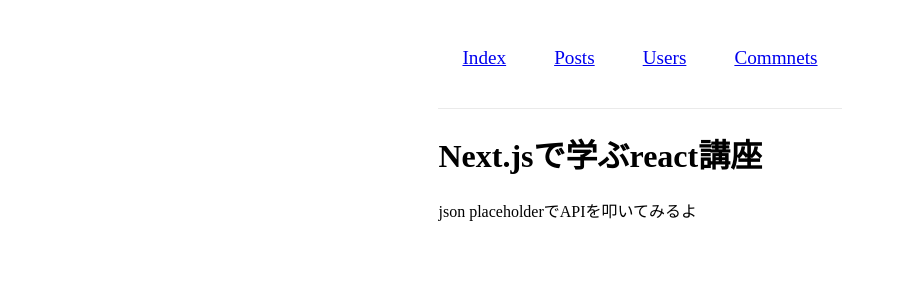
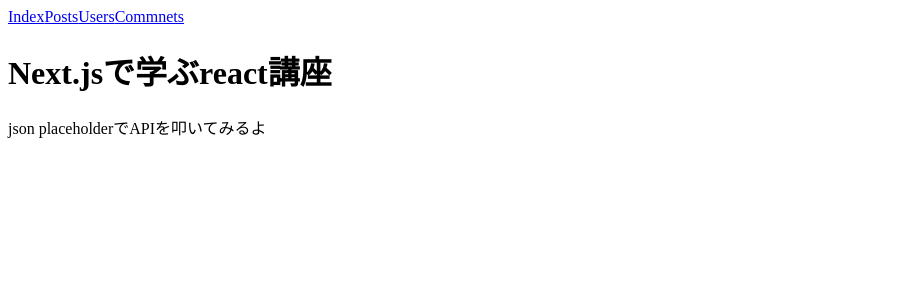
Before and after one commit to ishibashi0112/study_react, a Next.js app: page / in a window 1280 px wide. Shown: the top 300 px of the page, without its empty margins (0-897 px from the left). Built offline with nearby package versions, Linux system fonts and the light colour scheme.

Commit message:
💄 TailwindCSSにて既存のスタイルを置き換え

```diff
--- a/src/components/Header/Header.module.css
+++ /dev/null
@@ -1,21 +0,0 @@
-.header {
-  width: 100%;
-  height: 100px;
-  border-bottom: 1px solid #eaeaea;
-  display: flex;
-  justify-content: center;
-  align-items: center;
-
-}
-
-.ancher{
-  font-size: 1.2rem;
-  display: inline-block;
-  padding: 8px 24px;
-}
-
-.ancher:hover,
-.ancher:focus,
-.ancher:active {
-  color: #0070f3;
-}
--- a/src/components/Header/index.jsx
+++ b/src/components/Header/index.jsx
@@ -1,6 +1,4 @@
 import Link from "next/link"
-import Classes from "src/components/Header/Header.module.css"
-// import classes from '/Footer.module.css'
 
 export const Header = () => {
   const NAV_ITEMS = [
@@ -10,11 +8,11 @@
     {href: "/comments", label: "Commnets"},
   ]
   return (
-    <header className={Classes.header}>
+    <header className="flex justify-center items-center border-b  m-full h-24">
       {NAV_ITEMS.map((item) => {
         return (
           <Link key={item.href} href={item.href}>
-            <a className={Classes.ancher}>{item.label}</a>
+            <a className="inline-block py-2 px-6 text-xl hover:text-blue-500">{item.label}</a>
           </Link>
         )
       })}
--- a/src/components/Layout/Layout.module.css
+++ /dev/null
@@ -1,16 +0,0 @@
-.container {
-  min-height: 100vh;
-  padding: 0 0.5rem;
-  display: flex;
-  flex-direction: column;
-  align-items: center;
-  max-width: 600px;
-  margin: 0 auto;
-}
-
-@media (max-width: 600px) {
-  .grid {
-    width: 100%;
-    flex-direction: column;
-  }
-}
--- a/src/components/Layout/index.jsx
+++ b/src/components/Layout/index.jsx
@@ -1,8 +1,6 @@
-import classes from 'src/components/Layout/Layout.module.css';
-
 export const Layout = (props)=> {
   return(
-    <div className={classes.container}>
+    <div className="flex flex-col items-center mx-auto px-2 min-h-screen max-w-2xl">
       {props.children}
     </div>
   )
--- a/src/pages/_app.jsx
+++ b/src/pages/_app.jsx
@@ -1,5 +1,5 @@
 import 'tailwindcss/tailwind.css'
-// import 'src/styles/globals.css';
+
 import Head from 'next/head';
 import { Layout } from 'src/components/Layout';
 
--- a/src/styles/globals.css
+++ /dev/null
@@ -1,16 +0,0 @@
-html,
-body {
-  padding: 0;
-  margin: 0;
-  font-family: -apple-system, BlinkMacSystemFont, Segoe UI, Roboto, Oxygen,
-    Ubuntu, Cantarell, Fira Sans, Droid Sans, Helvetica Neue, sans-serif;
-}
-
-a {
-  color: inherit;
-  text-decoration: none;
-}
-
-* {
-  box-sizing: border-box;
-}
```
